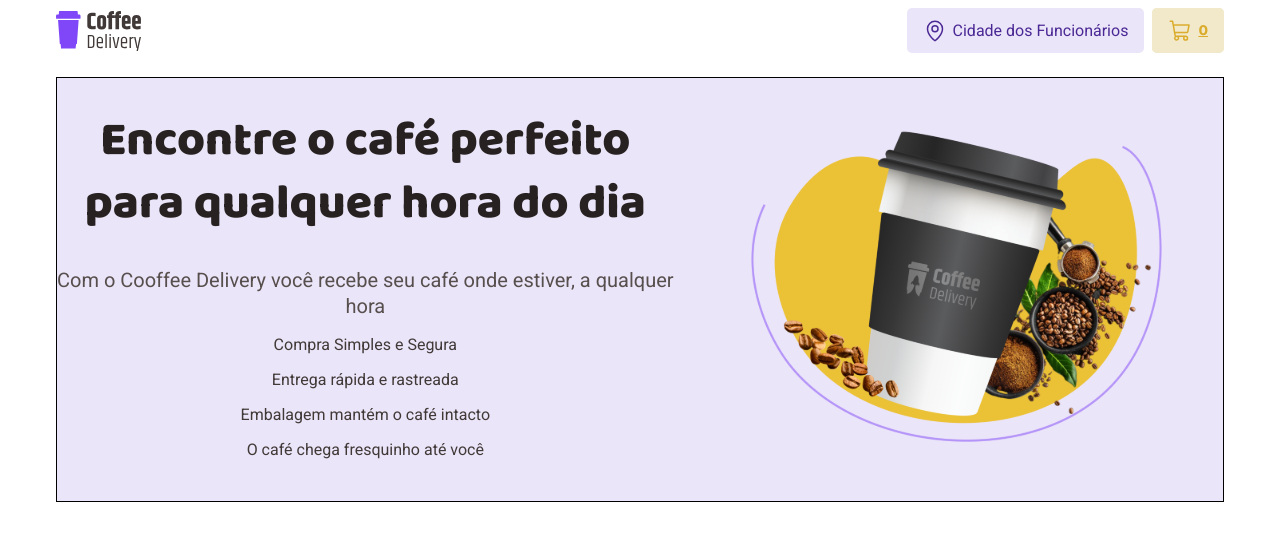
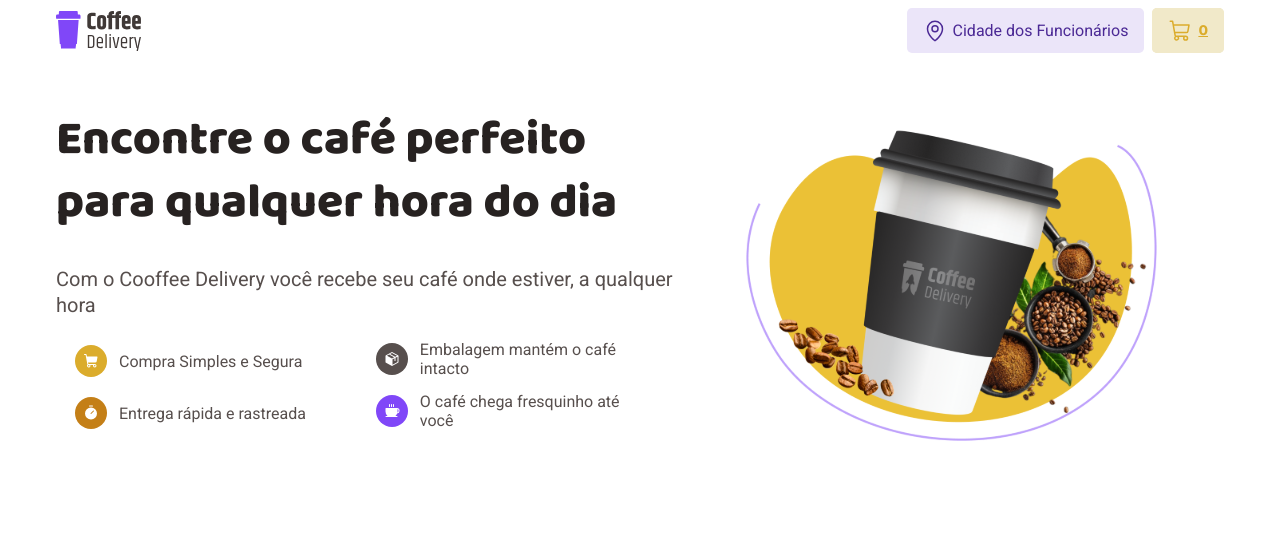
Before and after one commit to ssisaias/desafio02-coffee-delivery, a React (Vite) app: page / in a window 1280 px wide. Shown: the top 540 px of the page. Built offline with nearby package versions, Linux system fonts and the light colour scheme; the HTML template or start-up script is replaced by a standard one.

Commit message:
Implements Homepage banner

```diff
--- a/src/components/Banner/index.tsx
+++ b/src/components/Banner/index.tsx
@@ -1,18 +1,41 @@
-import { BannerContainer } from "./styles";
+import { BannerContainer, RoundCircle } from "./styles";
 import BannerCup  from '../../assets/banner_cup.svg'
+import { IconContext, ShoppingCart, Timer, Package, Coffee } from "@phosphor-icons/react";
 
 export function Banner(){
     return (
         <BannerContainer>
+            <IconContext.Provider
+                value={{
+                    color: 'white',
+                    size: '1rem',
+                    weight: "fill",
+                }}
+            >
             <div>
                 <h1>Encontre o café perfeito <br /> para qualquer hora do dia</h1>
                 <span>Com o Cooffee Delivery você recebe seu café onde estiver, a qualquer hora</span>
 
-                <p>Compra Simples e Segura</p>
-                <p>Entrega rápida e rastreada</p>
-                <p>Embalagem mantém o café intacto</p>
-                <p>O café chega fresquinho até você</p>
+                <table>
+                    <tr>
+                        <td><RoundCircle $themeBgColor="yellow-dark"><ShoppingCart /></RoundCircle></td>
+                        <td>Compra Simples e Segura</td>
+                    </tr>
+                    <tr>
+                        <td><RoundCircle $themeBgColor="yellow"><Timer /></RoundCircle></td>
+                        <td>Entrega rápida e rastreada</td>
+                    </tr>
+                    <tr>
+                        <td><RoundCircle><Package /></RoundCircle></td>
+                        <td>Embalagem mantém o café intacto</td>
+                    </tr>
+                    <tr>
+                        <td><RoundCircle $themeBgColor="purple"><Coffee /></RoundCircle></td>
+                        <td>O café chega fresquinho até você</td>
+                    </tr>
+                </table>
             </div>
+            </IconContext.Provider>
             <div>
                 <img src={BannerCup} alt="Banner Cup" />
             </div>
--- a/src/components/Banner/styles.tsx
+++ b/src/components/Banner/styles.tsx
@@ -1,18 +1,20 @@
 import { styled } from "styled-components";
 
 export const BannerContainer = styled.div`
-    border: 1px solid #000;
-    background-color: ${props => props.theme['purple-light']};
-    display: none;
     flex-direction: column;
     flex-shrink: 0;
     gap: 1rem;
+    text-align: left;
 
     @media (min-width: 768px) {
         display: flex;
         flex-direction: row;
     }
 
+    @media (max-width: 768px) {
+        /* hide the image in smallers screens */
+        img{display: none}
+    }
     img{
         max-width: 80%;
         height: auto;
@@ -42,4 +44,23 @@
         font-size: 16px;
         color: ${props => props.theme['base-subtitle']};
     }
+
+    table {
+        display: table-cell;
+        column-count: 2;
+        padding: 1rem;
+    }
 `
+export const RoundCircle = styled.div<{ $themeBgColor?: string; }>`
+    width: 2rem;
+    height: 2rem;
+    background-color: ${props => (props.$themeBgColor ? props.theme[props.$themeBgColor] : props.theme['base-text'])};
+    border-radius: 66.6rem;
+    display: flex;
+    align-items: center;
+    justify-content: center;
+    margin: 0 auto;
+    margin-top: 0.5rem;
+    margin-bottom: 0.5rem;
+    margin-right: 8px;
+`
```
